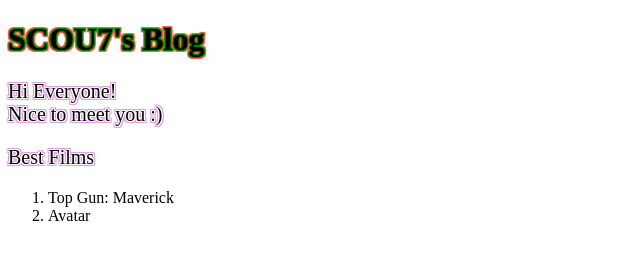
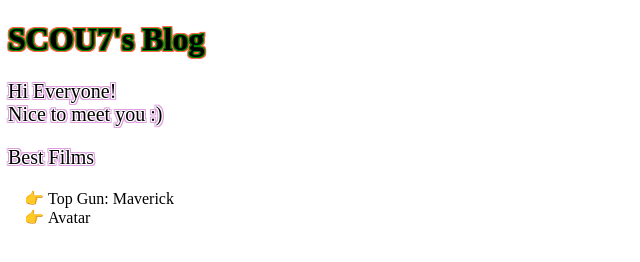
Before and after one commit to SCOU7/SCOU7.github.io, a plain HTML site: page index.html in a window 1280 px wide. Shown: the full height of the page, 0-640 px from the left. Drawn offline with Linux system fonts and the light colour scheme.

Commit message:
feat: new list-style

```diff
--- a/style.css
+++ b/style.css
@@ -25,3 +25,7 @@ p {
     2px -1px plum, -2px -1px plum, -1px 2px plum, -1px -2px plum,
     2px 2px plum, 2px -2px plum, -2px 2px plum, -2px -2px plum;
 }
+
+ol {
+  list-style: "👉 ";
+}
```
